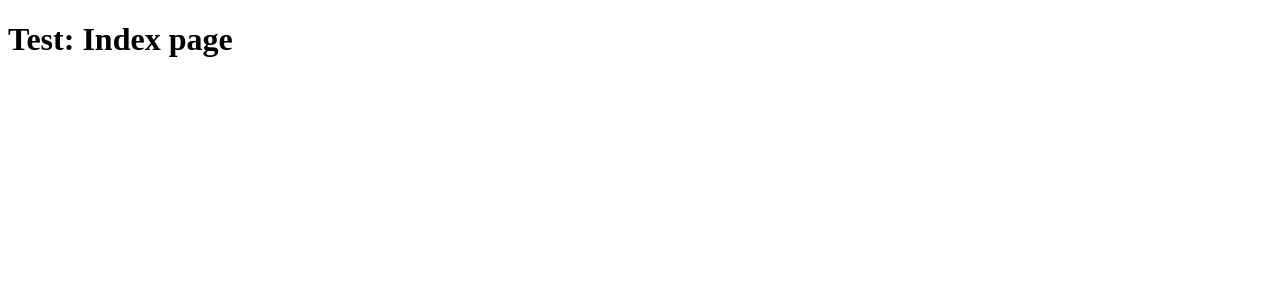
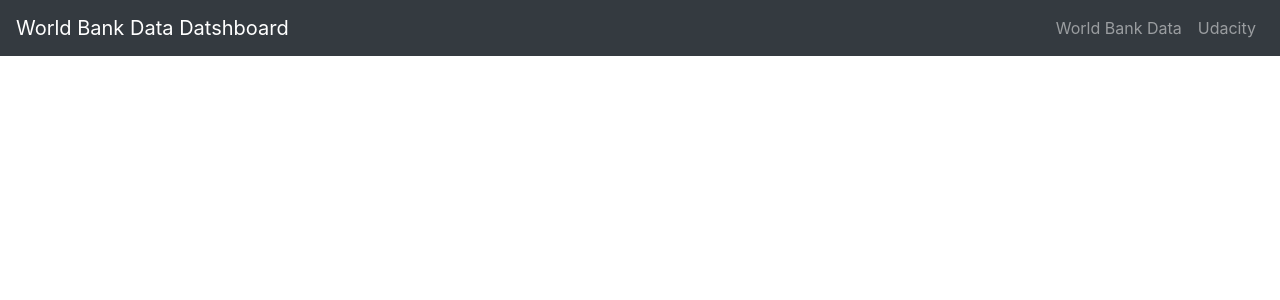
Before and after one commit to lethiess/WorldBankDataDashboard, a Flask app: page / in a window 1280 px wide. Shown: the top 300 px of the page. Run offline with Flask 2, Linux system fonts and the light colour scheme; some libraries are stand-ins or nearby versions.

Commit message:
Added navigation bar

```diff
--- a/worldbankapp/templates/index.html
+++ b/worldbankapp/templates/index.html
@@ -4,10 +4,34 @@
 <head>
     <title>World Bank Data Dashboard</title>
 
+    <!--import script files for bootstap, jquery, propper.js and plotly-->
+    <link rel="stylesheet" href="https://maxcdn.bootstrapcdn.com/bootstrap/4.0.0/css/bootstrap.min.css" integrity="sha384-Gn5384xqQ1aoWXA+058RXPxPg6fy4IWvTNh0E263XmFcJlSAwiGgFAW/dAiS6JXm" crossorigin="anonymous">
+    <script src="https://code.jquery.com/jquery-3.3.1.min.js" integrity="sha384-tsQFqpEReu7ZLhBV2VZlAu7zcOV+rXbYlF2cqB8txI/8aZajjp4Bqd+V6D5IgvKT" crossorigin="anonymous"></script>
+    <script src="https://cdnjs.cloudflare.com/ajax/libs/popper.js/1.12.9/umd/popper.min.js" integrity="sha384-ApNbgh9B+Y1QKtv3Rn7W3mgPxhU9K/ScQsAP7hUibX39j7fakFPskvXusvfa0b4Q" crossorigin="anonymous"></script>
+    <script src="https://maxcdn.bootstrapcdn.com/bootstrap/4.0.0/js/bootstrap.min.js" integrity="sha384-JZR6Spejh4U02d8jOt6vLEHfe/JQGiRRSQQxSfFWpi1MquVdAyjUar5+76PVCmYl" crossorigin="anonymous"></script>
+    <script src="https://cdn.plot.ly/plotly-latest.min.js"></script>
+
 </head>
 
 <body>
-    <h1>Test: Index page</h1>
+    <!--navigation bar-->
+    <nav class="navbar navbar-expand-lg navbar-dark bg-dark">
+        <a class="navbar-brand" href="#">World Bank Data Datshboard</a>
+        <button class="navbar-toggler" type="button" data-toggle="collapse" data-target="#navbarNav" aria-controls="navbarNav" aria-expanded="false" aria-label="Toggle navigation">
+          <span class="navbar-toggler-icon"></span>
+        </button>
+
+        <div class="collapse navbar-collapse" id="navbarNav">
+          <ul class="navbar-nav ml-auto mt-2 mt-lg-0">
+            <li class="nav-item">
+              <a class="nav-link" href="https://data.worldbank.org/">World Bank Data</span></a>
+            </li>
+            <li class="nav-item">
+              <a class="nav-link" href="https://udacity.com">Udacity</a>
+            </li>
+          </ul>
+        </div>
+      </nav>
 
 </body>
 
```
